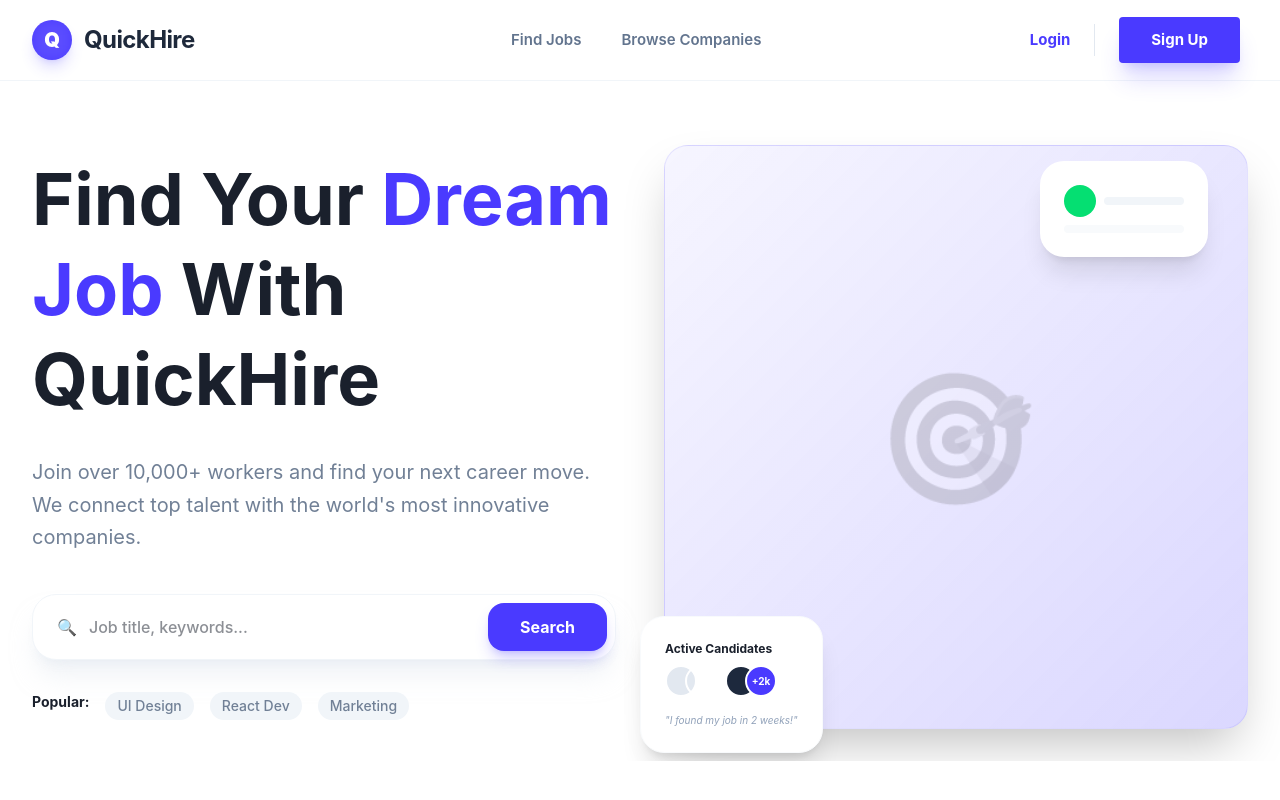
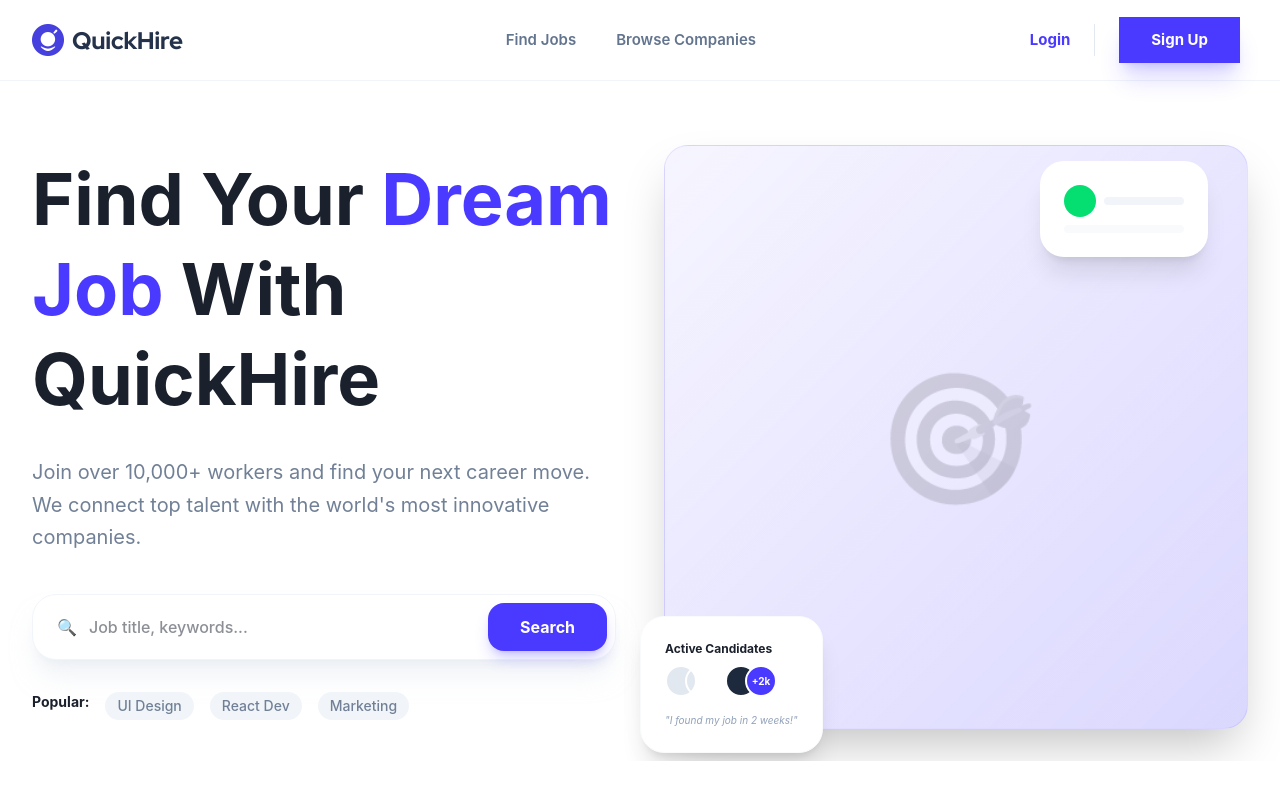
Before and after one commit to apucsd/quick-hire-frontend, a React (Vite) app: page / in a window 1280 px wide. Shown: the top 800 px of the page. Built offline with nearby package versions, Linux system fonts and the light colour scheme.

Commit message:
added response navbar

```diff
--- a/src/components/Navbar.tsx
+++ b/src/components/Navbar.tsx
@@ -10,13 +10,7 @@ const Navbar = () => {
                 <div className="flex justify-between items-center h-20">
                     {/* Logo */}
                     <Link to="/" className="flex items-center gap-3 group shrink-0">
-                        <div className="w-10 h-10 bg-primary rounded-full flex items-center justify-center relative shadow-lg shadow-primary/20 transition-transform group-hover:scale-105 overflow-hidden">
-                            <span className="absolute inset-0 bg-white/10 blur-sm"></span>
-                            <span className="text-white font-black text-xl relative z-10">Q</span>
-                        </div>
-                        <span className="text-2xl font-bold tracking-tight text-[#1E293B]">
-                            QuickHire
-                        </span>
+                        <img src="/logo.png" className="w-full h-[36px]" alt="logo" />
                     </Link>
 
                     {/* Desktop Navigation Links */}
@@ -48,7 +42,7 @@ const Navbar = () => {
                             <div className="w-[1px] h-8 bg-slate-200"></div>
                             <Link
                                 to="/signup"
-                                className="bg-primary hover:bg-primary-hover text-white px-8 py-3 rounded-sm text-[15px] font-bold shadow-xl shadow-primary/20 transition-all active:scale-95"
+                                className="bg-primary hover:bg-primary-hover text-white px-8 py-3 text-[15px] font-bold shadow-xl shadow-primary/20 transition-all active:scale-95"
                             >
                                 Sign Up
                             </Link>
```
